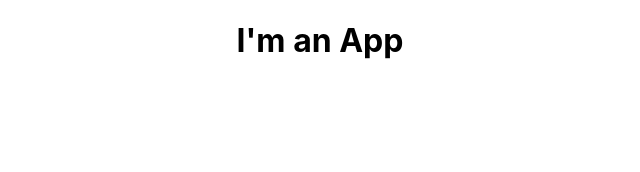
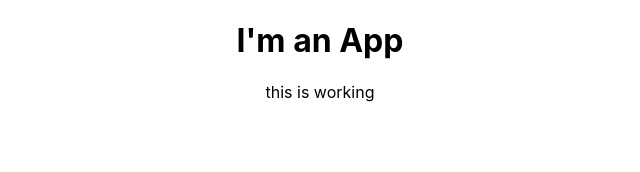
Before and after one commit to rpvyas/LearningReact, a React (Create React App) app in the folder react-app/react-app/: page / in a window 1280 px wide. Shown: the top 172 px of the page, without its empty margins (320-960 px from the left). Built offline with nearby package versions, Linux system fonts and the light colour scheme.

Commit message:
cosmetic updates

```diff
--- a/react-app/react-app/src/App.js
+++ b/react-app/react-app/src/App.js
@@ -5,7 +5,9 @@ function App() {
   return (
     <div className="App">
       <h1>I'm an App</h1>
+      <p>this is working</p>
     </div>
+    //React.createElement('div', {className: 'App'}, React.createElement('h1', null, 'Hi!!! I\'m from a react create element method'))
   );
 }
 
```
